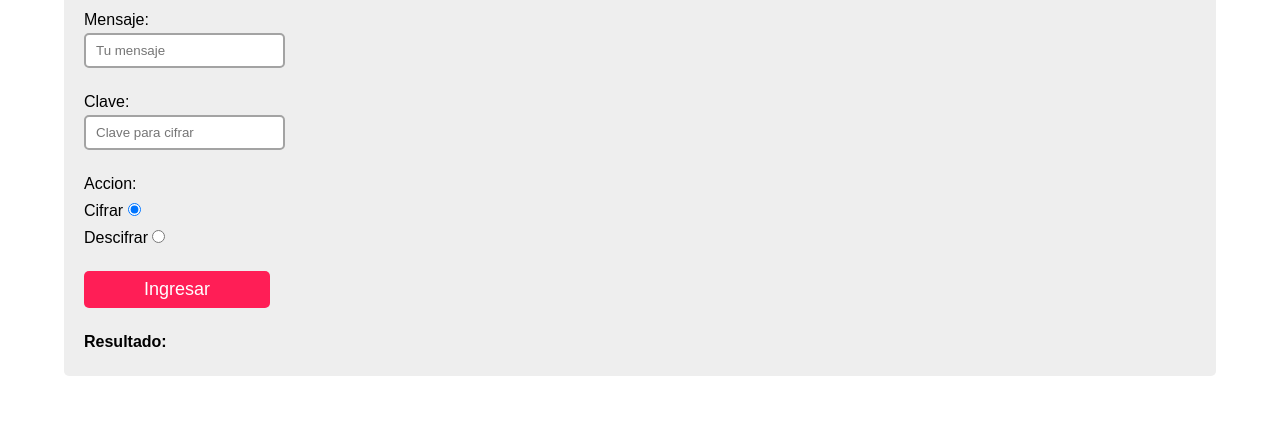
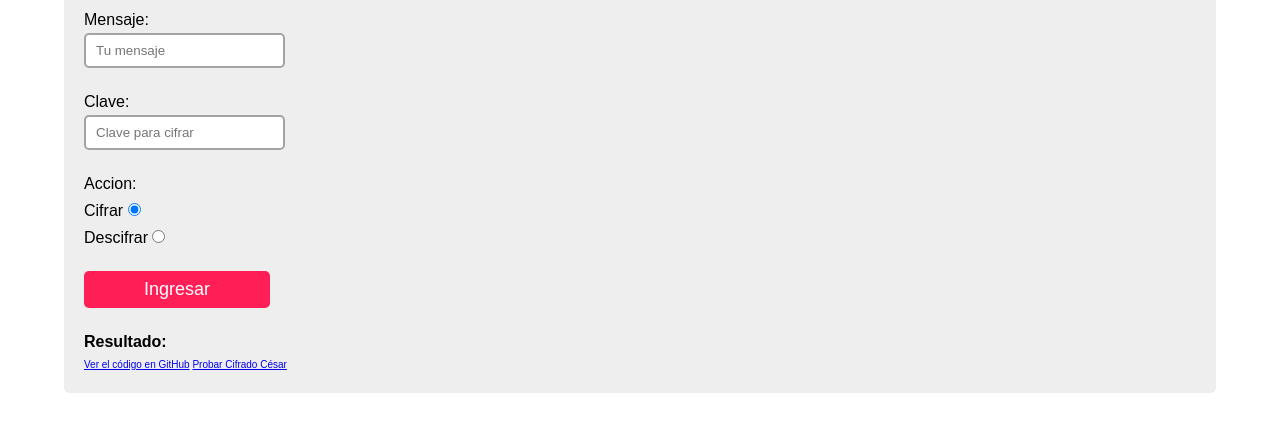
Before and after one commit to LYoshi02/cifrado-vigenere, a plain HTML site: page index.html in a window 1280 px wide. Shown: the part 117-548 px from the top of the page. Drawn offline with Linux system fonts and the light colour scheme.

Commit message:
Enlaces al repositorio y a cifrado cesar agregados

```diff
--- a/index.html
+++ b/index.html
@@ -51,6 +51,11 @@
 
             <div class="info__clave" id="info-clave"></div>
         </div>
+
+        <div class="about">
+            <a href="https://github.com/LYoshi02/cifrado-vigenere" target="_blank">Ver el código en GitHub</a>
+            <a href="https://lyoshi02.github.io/cifrado-cesar/" target="_blank">Probar Cifrado César</a>
+        </div>
     </div>
 
     <script src="js/main.js"></script>
```
